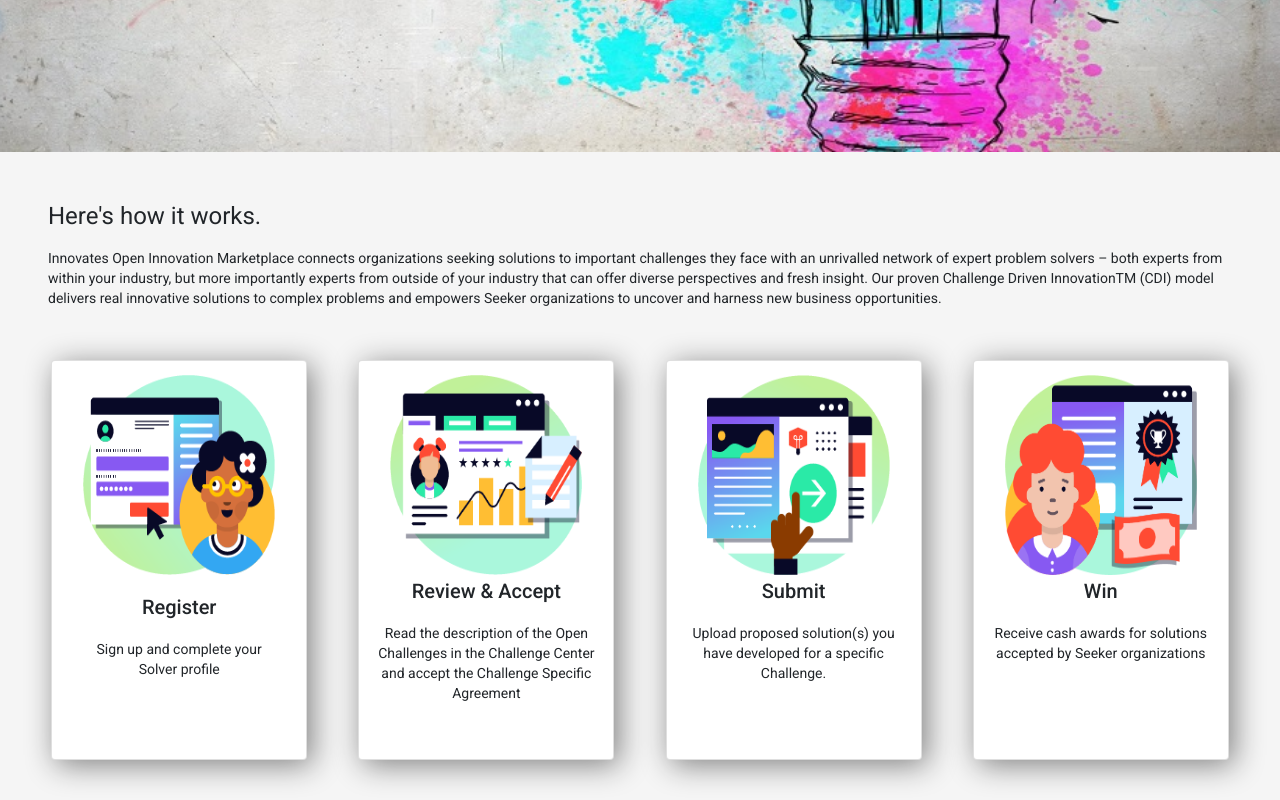
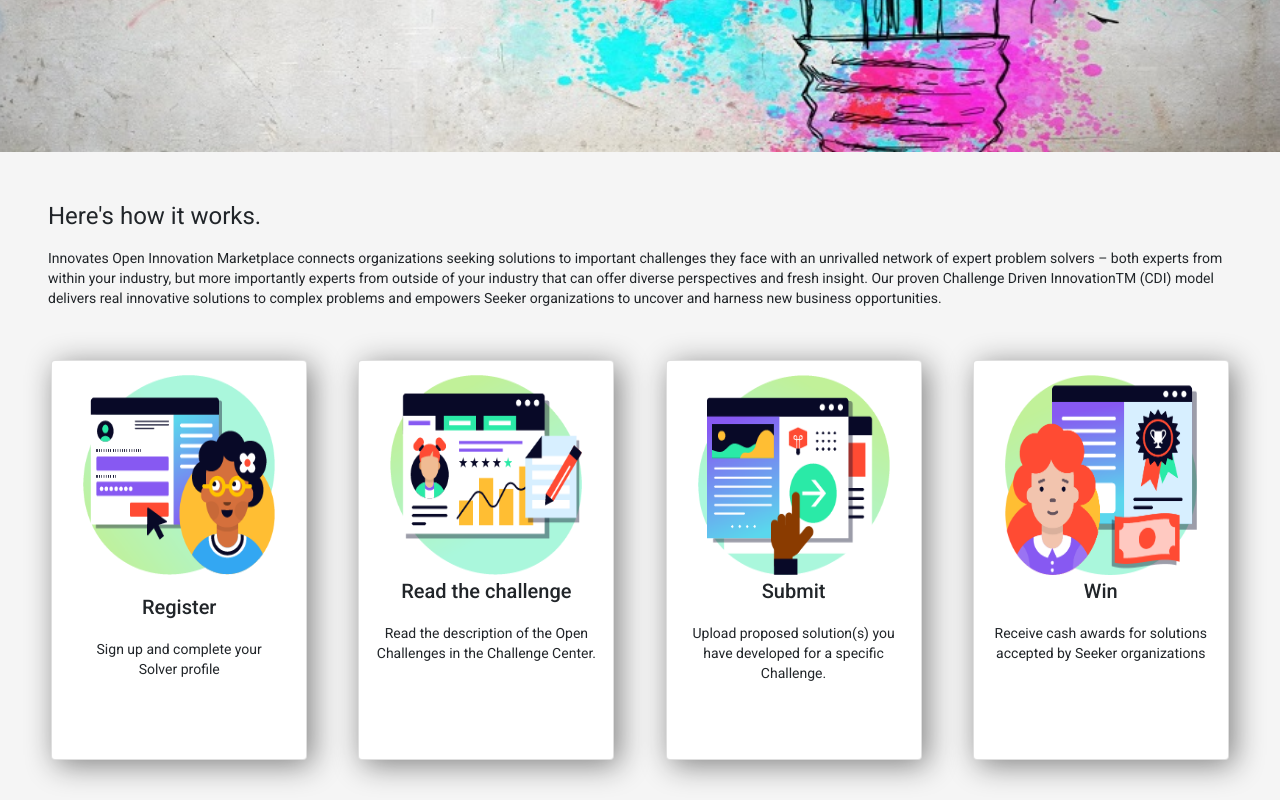
Before and after one commit to icode09/Innovest, an Angular app in the folder webapp/: page / in a window 1280 px wide. Shown: the part 488-1288 px from the top of the page. Built offline with nearby package versions, Linux system fonts and the light colour scheme.

Commit message:
landing page updated

```diff
--- a/webapp/src/app/landing-page/landing-page.component.css
+++ b/webapp/src/app/landing-page/landing-page.component.css
@@ -67,6 +67,8 @@
     height: 50vh;
     width: 20vw;
     padding: 1em;
+    display: flex;
+    order: 5;
     box-shadow: 5px 5px 30px grey;
 }
 .container {
--- a/webapp/src/app/landing-page/landing-page.component.html
+++ b/webapp/src/app/landing-page/landing-page.component.html
@@ -71,10 +71,9 @@
         </div>
         <div class="card">
             <img src="assets/images/review.png">
-            <h2 class="card-title">Review & Accept</h2>
+            <h2 class="card-title">Read the challenge</h2>
             <p class="card-text">
-                Read the description of the Open Challenges in the Challenge Center and accept the Challenge Specific
-                Agreement
+                Read the description of the Open Challenges in the Challenge Center.
             </p>
         </div>
         <div class="card">
```
